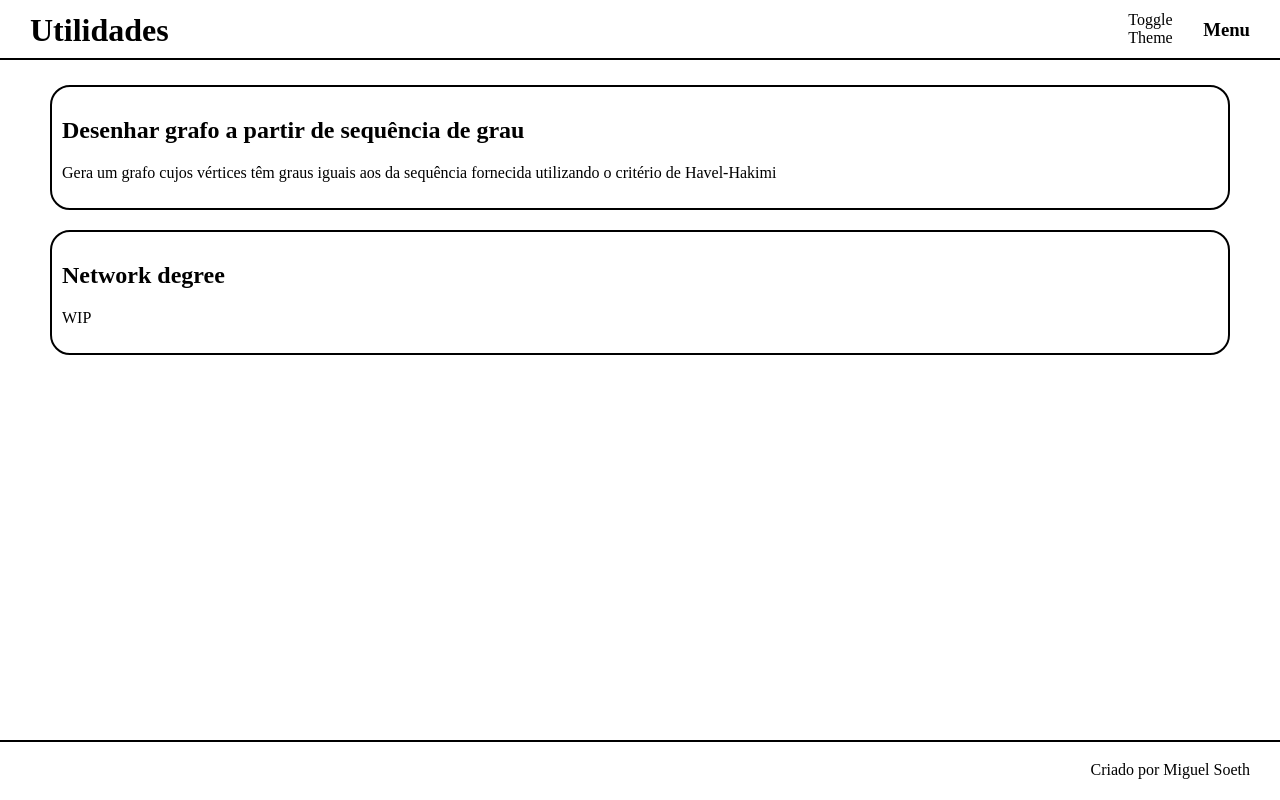
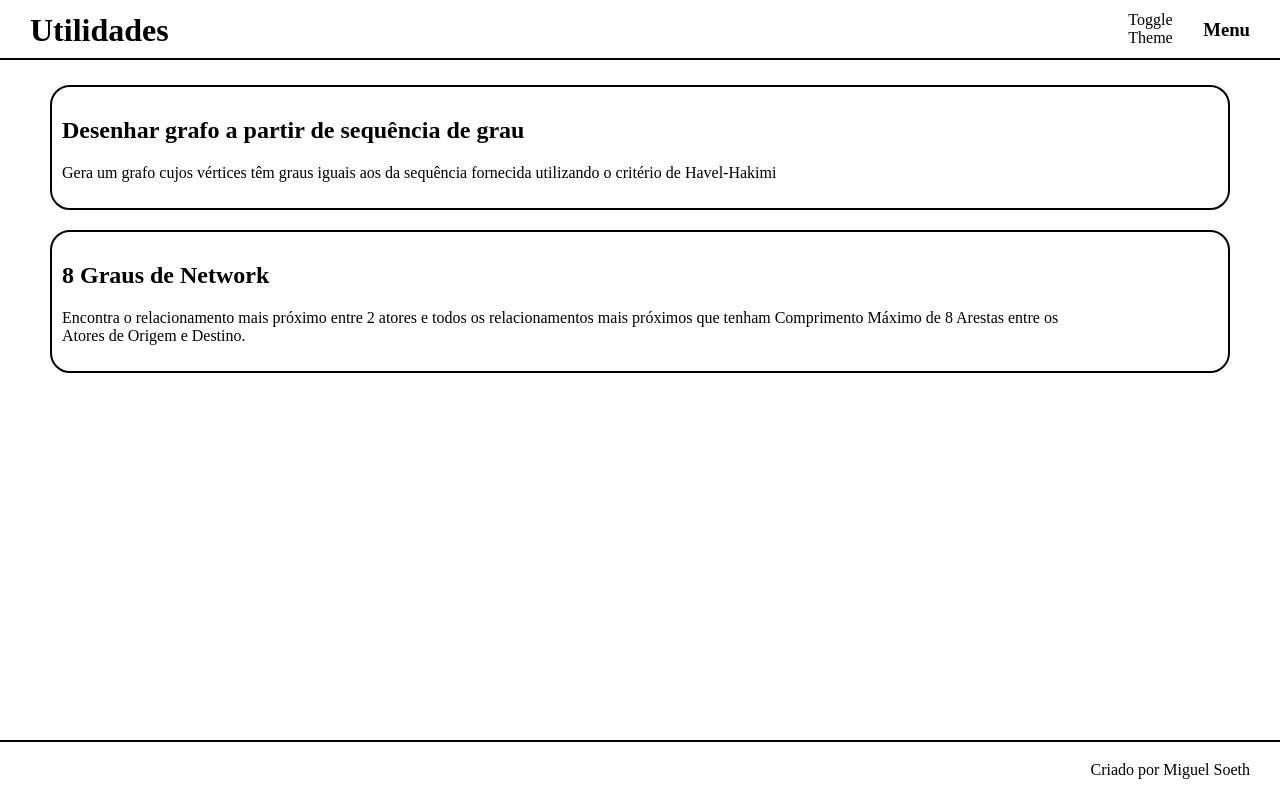
Before and after one commit to miguelsoeth/util-miguelsth, an Angular app: page / in a window 1280 px wide. Built offline with nearby package versions, Linux system fonts and the light colour scheme; a web font is replaced by a local one.

Commit message:
V1 of exposed network-degree

```diff
--- a/src/app/components/components/menu/menu.component.ts
+++ b/src/app/components/components/menu/menu.component.ts
@@ -23,8 +23,8 @@ export class MenuComponent implements OnInit {
       route: '/sequence-to-graph'
     },
     {
-      title: 'Network degree',
-      description: 'WIP',
+      title: '8 Graus de Network',
+      description: 'Encontra o relacionamento mais próximo entre 2 atores e todos os relacionamentos mais próximos que tenham Comprimento Máximo de 8 Arestas entre os Atores de Origem e Destino.',
       route: '/network-degree'
     }
   ]
--- a/src/app/components/components/network-degree/network-degree.component.ts
+++ b/src/app/components/components/network-degree/network-degree.component.ts
@@ -32,7 +32,7 @@ export class NetworkDegreeComponent implements OnInit {
   errorMessage: string = '';
 
   ngOnInit(): void {
-    this.header.setTitle("Network degree");
+    this.header.setTitle("8 Graus de Network");
 
     this.route.queryParams.subscribe(params => {
       this.originActor = params['origin'] || '';
```
